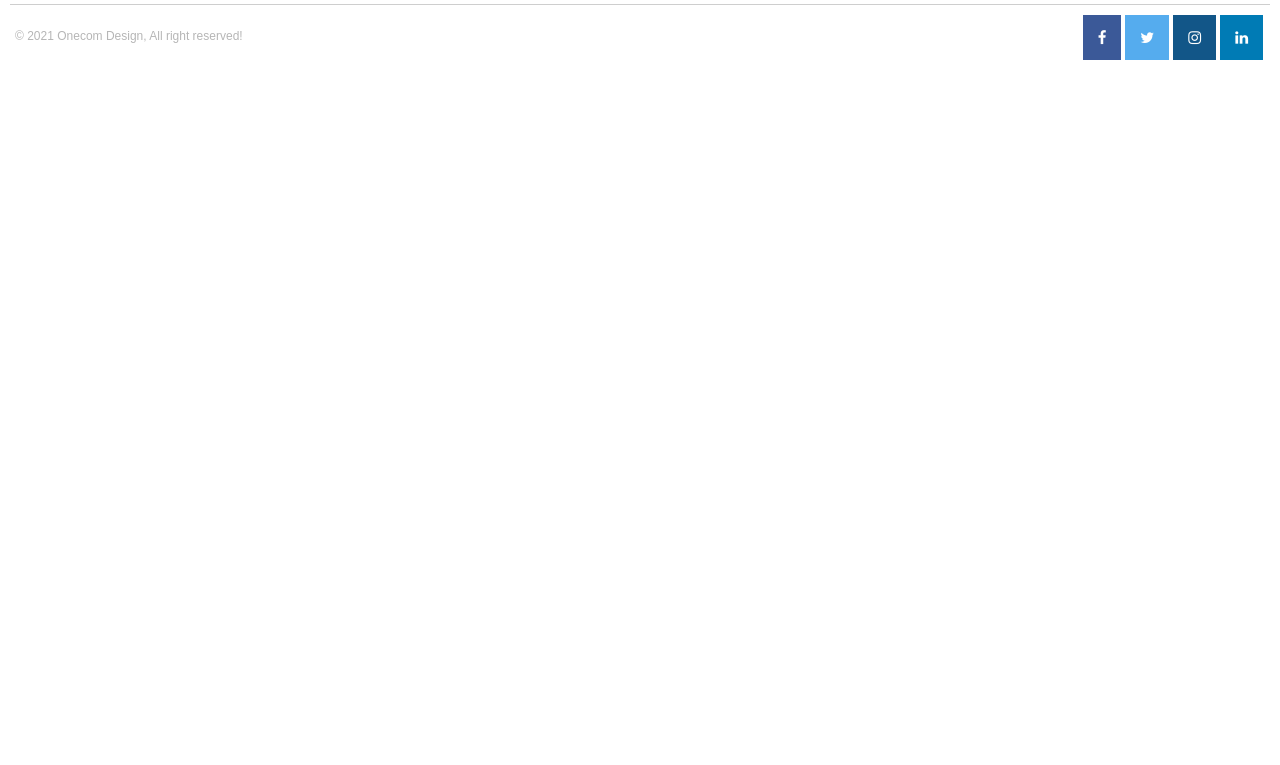
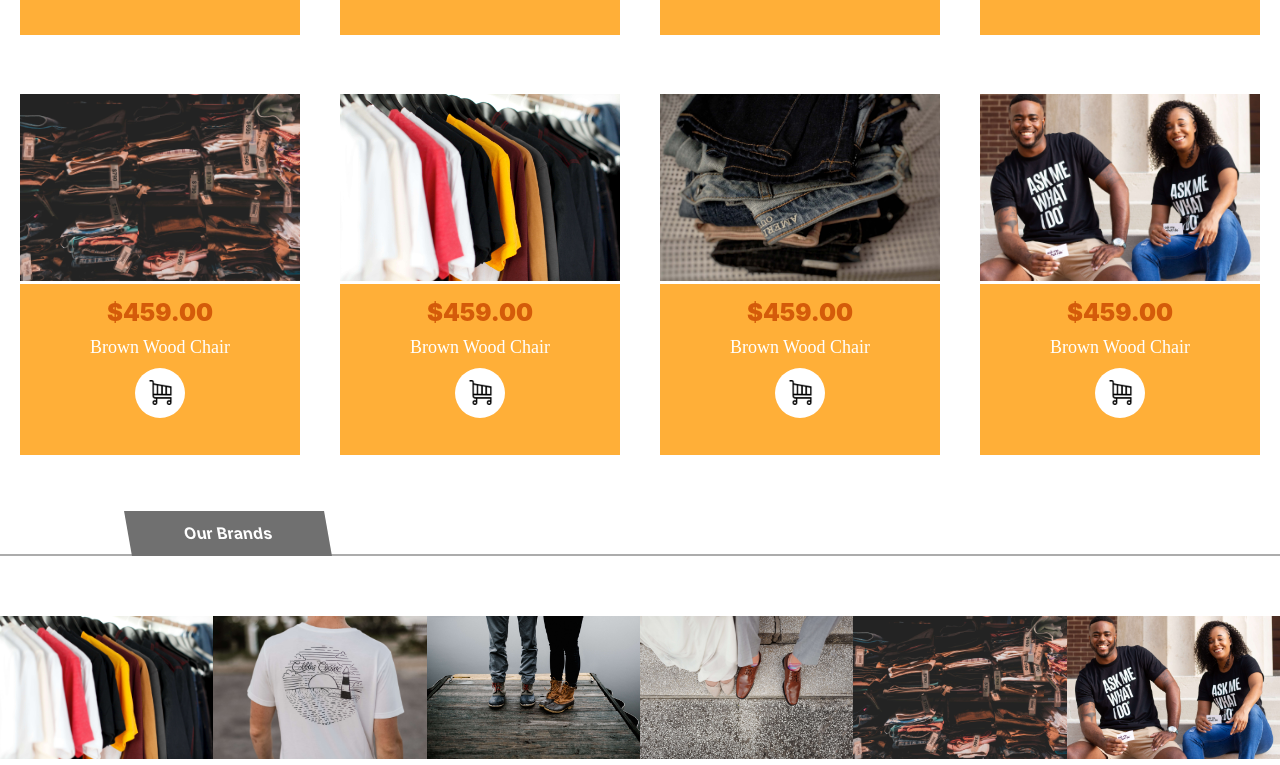
Before and after one commit to 404th/maxshop, a React (Create React App) app in the folder client/: page / in a window 1280 px wide. Shown: the part 1595-2360 px from the top of the page. Before the commit the page ends 1675 px from the top, so only its background shows below. Built offline with nearby package versions, Linux system fonts and the light colour scheme.

Commit message:
Main Page is almost ready!

```diff
--- /dev/null
+++ b/client/src/Components/Card/card.jsx
@@ -0,0 +1,22 @@
+import "./style/cardStyle.css"
+
+function Card({ url }){
+  return (
+    <div className="card_container">
+      <div className="card_container_header">
+        <img className="card_container_header_img no-select no-drag" src={ url } alt="Card container header"/>
+      </div>
+      <div className="card_container_footer">
+        <p className="card_container_footer_price">$459.00</p>
+        <p className="card_container_footer_name">Brown Wood Chair</p>
+        <div className="card_container_footer_links flex-centering-item">
+          <span  className="card_container_footer_links_span flex-centering-item">
+            <img className="card_container_footer_links_span_img no-drag no-select" src="./img/basket.png" alt="liked item"/>
+          </span>
+        </div>
+      </div>
+    </div>
+  )
+}
+
+export default Card
--- /dev/null
+++ b/client/src/Components/Card/style/cardStyle.css
@@ -0,0 +1,66 @@
+.card_container {
+  height: 400px;
+  width: 320px;
+  margin: 10px;
+  padding: 10px;
+  box-sizing: border-box;
+}
+
+.card_container_header {
+  position: relative;
+  max-height: 250px !important;
+}
+
+.card_container_header_img {
+  width: 100%;
+  max-height: 100%;
+}
+
+.card_container_footer {
+  padding: 5px;
+  box-sizing: border-box;
+  background-color: rgb(255, 175, 56);
+  height: 45%;
+}
+
+.card_container_footer_price {
+  text-align: center;
+  color: #d45b0a;
+  font-weight: 900;
+  font-size: 24px;
+  margin-top: 10px;
+}
+
+.card_container_footer_name {
+  font-family: "Kumbh";
+  font-weight: 400;
+  font-size: 18px;
+  text-align: center;
+  margin-top: 10px;
+  color: #fff;
+}
+
+.card_container_footer_links {
+  height: 50px;
+  width: 100%;
+  margin-top: 10px;
+}
+
+.card_container_footer_links_span {
+  width: 50px;
+  height: 50px;
+  background-color: #fff;
+  border-radius: 50%;
+}
+
+.card_container_footer_links_span:hover {
+  background-color: #ff793f;
+}
+
+.card_container_footer_links_span:active {
+  background-color: #cd6133;
+}
+
+.card_container_footer_links_span_img {
+  width: 25px;
+}
--- a/client/src/Components/Carousel/carousel.jsx
+++ b/client/src/Components/Carousel/carousel.jsx
@@ -4,8 +4,6 @@ import { Carousel } from 'react-responsive-carousel';
 import "./style/carouselStyle.css"
 
 let images = [
-  { aboutDiscount:"There is smth about discount.Lorem ipsum what uis up bordfhdfkj", url: "./img/1.jpg", alt:"for discount in home page carousel 1" },
-  { aboutDiscount:"There is smth about discount.Lorem ipsum what uis up bordfhdfkj", url: "./img/2.jpg", alt:"for discount in home page carousel 2" },
   { aboutDiscount:"There is smth about discount.Lorem ipsum what uis up bordfhdfkj", url: "./img/3.jpg", alt:"for discount in home page carousel 3" },
   { aboutDiscount:"There is smth about discount.Lorem ipsum what uis up bordfhdfkj", url: "./img/4.jpg", alt:"for discount in home page carousel 4" },
   { aboutDiscount:"There is smth about discount.Lorem ipsum what uis up bordfhdfkj", url: "./img/5.jpg", alt:"for discount in home page carousel 5" },
@@ -24,6 +22,7 @@ function OurCarousel(){
       autoPlay={ true }
       interval={ 2000 }
       autoFocus={ true }
+      infiniteLoop={ true }
       showIndicators={ false }
       showThumbs={ false }
       className="carousel_itself"
--- /dev/null
+++ b/client/src/Components/Featured/featured.jsx
@@ -0,0 +1,24 @@
+import "./style/featuredStyle.css"
+
+import Card from '../Card/card'
+
+function Featured(){
+  return (
+    <div className="featured_container_cover">
+      <div className="featured_container_cover_part_first featured_container_cover_part">
+        <Card url="./img/7.jpg" />
+        <Card url="./img/9.jpg" />
+        <Card url="./img/3.jpg" />
+        <Card url="./img/4.jpg" />
+      </div>
+      <div className="featured_container_cover_part_second featured_container_cover_part">
+        <Card url="./img/5.jpg" />
+        <Card url="./img/9.jpg" />
+        <Card url="./img/7.jpg" />
+        <Card url="./img/8.jpg" />
+      </div>
+    </div>
+  )
+}
+
+export default Featured
--- /dev/null
+++ b/client/src/Components/Featured/style/featuredStyle.css
@@ -0,0 +1,59 @@
+.featured_container_cover {
+  display: grid;
+  grid-template-columns: 1fr 1fr;
+  grid-template-rows: 1fr;
+}
+
+.featured_container_cover_part {
+  display: flex;
+  flex-direction: row;
+  justify-content: space-around;
+  align-items: center;
+  flex-wrap: wrap;
+}
+
+.featured_container_cover_part_first {
+  grid-column: 1/2;
+  grid-row: 1/2;
+}
+
+.featured_container_cover_part_second {
+  grid-column: 2/3;
+  grid-row: 1/2;
+}
+
+@media (max-width: 1380px) {
+  .featured_container_cover_part {
+    flex-wrap: nowrap;
+    justify-content: space-around;
+    align-items: center;
+  }
+
+  .featured_container_cover_part_first {
+    grid-column: 1/3;
+    grid-row: 1/2;
+  }
+
+  .featured_container_cover_part_second {
+    grid-column: 1/3;
+    grid-row: 2/3;
+  }
+}
+
+@media (max-width: 1030px) {
+  .featured_container_cover_part {
+    flex-wrap: wrap;
+    justify-content: space-around;
+    align-items: center;
+  }
+
+  .featured_container_cover_part_first {
+    grid-column: 1/3;
+    grid-row: 1/2;
+  }
+
+  .featured_container_cover_part_second {
+    grid-column: 1/3;
+    grid-row: 2/3;
+  }
+}
--- a/client/src/Components/Footer/style/footerStyle.css
+++ b/client/src/Components/Footer/style/footerStyle.css
@@ -41,7 +41,7 @@
 .footer_container_cover_ad_p_link {
   width: 200px;
   height: 65px;
-  color: red;
+  color: #ff793f;
   font-weight: 600;
   font-size: 16px;
   font-family: "Kumbh", sans-serif;
@@ -52,11 +52,13 @@
 }
 
 .footer_container_cover_ad_p_link:hover {
-  background-color: rgb(255, 140, 140);
+  background-color: #ff793f;
+  color: #fff;
 }
 
 .footer_container_cover_ad_p_link:active {
-  background-color: rgb(94, 94, 94);
+  background-color: #cd6133;
+  color: #fff;
 }
 
 /* footer navigator */
--- a/client/src/Components/Home/home.jsx
+++ b/client/src/Components/Home/home.jsx
@@ -3,6 +3,8 @@ import "slick-carousel/slick/slick.css";
 import "slick-carousel/slick/slick-theme.css";
 import OurCarousel from '../Carousel/carousel'
 import { Link } from 'react-router-dom'
+
+import Featured from '../Featured/featured'
 
 function Home () {
 
@@ -36,8 +38,37 @@ function Home () {
             </div>
           </div>
         </div>
-        <div className="home_container_cover_products"></div>
-        <div className="home_container_cover_brands"></div>
+        <div className="home_container_cover_title home_container_cover_title_featured"></div>
+        <div className="home_container_cover_products">
+          <Featured />
+        </div>
+        <div className="home_container_cover_title home_container_cover_title_brands"></div>
+        <div className="home_container_cover_brands">
+          <div className="home_container_cover_brands_brand home_container_cover_brands_brand_1">
+            <div className="home_container_cover_brands_brand_div">
+              <img src="./img/9.jpg" alt=""/>
+            </div>
+            <div className="home_container_cover_brands_brand_div">
+              <img src="./img/10.jpg" alt=""/>
+            </div>
+          </div>
+          <div className="home_container_cover_brands_brand home_container_cover_brands_brand_2">
+            <div className="home_container_cover_brands_brand_div">
+              <img src="./img/3.jpg" alt=""/>
+            </div>
+            <div className="home_container_cover_brands_brand_div">
+              <img src="./img/4.jpg" alt=""/>
+            </div>
+          </div>
+          <div className="home_container_cover_brands_brand home_container_cover_brands_brand_3">
+            <div className="home_container_cover_brands_brand_div">
+              <img src="./img/5.jpg" alt=""/>
+            </div>
+            <div className="home_container_cover_brands_brand_div">
+              <img src="./img/8.jpg" alt=""/>
+            </div>
+          </div>
+        </div>
       </div>
     </div>
   )
--- a/client/src/Components/Home/style/homeStyle.css
+++ b/client/src/Components/Home/style/homeStyle.css
@@ -132,6 +132,68 @@
   height: 100%;
 }
 
+.home_container_cover_title {
+  margin: 60px 0;
+  width: 100%;
+  height: 2px;
+  position: relative;
+  background-color: #acacac;
+}
+
+.home_container_cover_title::before {
+  content: "Featured Products";
+  background-color: #707070;
+  position: absolute;
+  bottom: 0;
+  left: 10%;
+  width: 200px;
+  height: 45px;
+  transform: skewX(10deg);
+  color: #fff;
+  font-size: 16px;
+  font-weight: bold;
+  display: flex;
+  align-items: center;
+  justify-content: center;
+}
+
+.home_container_cover_title_brands::before {
+  content: "Our Brands";
+}
+
+/* Our Brands */
+.home_container_cover_brands {
+  display: grid;
+  grid-template-columns: 1fr 1fr 1fr;
+}
+
+.home_container_cover_brands_brand {
+  display: flex;
+  flex-direction: row;
+  flex-wrap: nowrap;
+}
+
+.home_container_cover_brands_brand_1 {
+  grid-column: 1/2;
+}
+
+.home_container_cover_brands_brand_2 {
+  grid-column: 2/3;
+}
+
+.home_container_cover_brands_brand_3 {
+  grid-column: 3/4;
+}
+
+.home_container_cover_brands_brand_div {
+  width: 50%;
+  /* height: 100%; */
+}
+
+.home_container_cover_brands_brand_div img {
+  width: 100%;
+}
+
 @media (max-width: 1440px) {
   .home_container_cover {
     width: 100%;
@@ -165,6 +227,14 @@
     height: 60%;
     width: 60%;
   }
+  .home_container_cover_brands_brand {
+    display: flex;
+    flex-direction: column;
+    flex-wrap: nowrap;
+  }
+  .home_container_cover_brands_brand_div {
+    width: 100%;
+   }
 }
 
 @media (max-width: 550px) {
```
Also changed, not shown: client/public/img/foreign.png (added), client/public/img/zoom-in.png (added).
